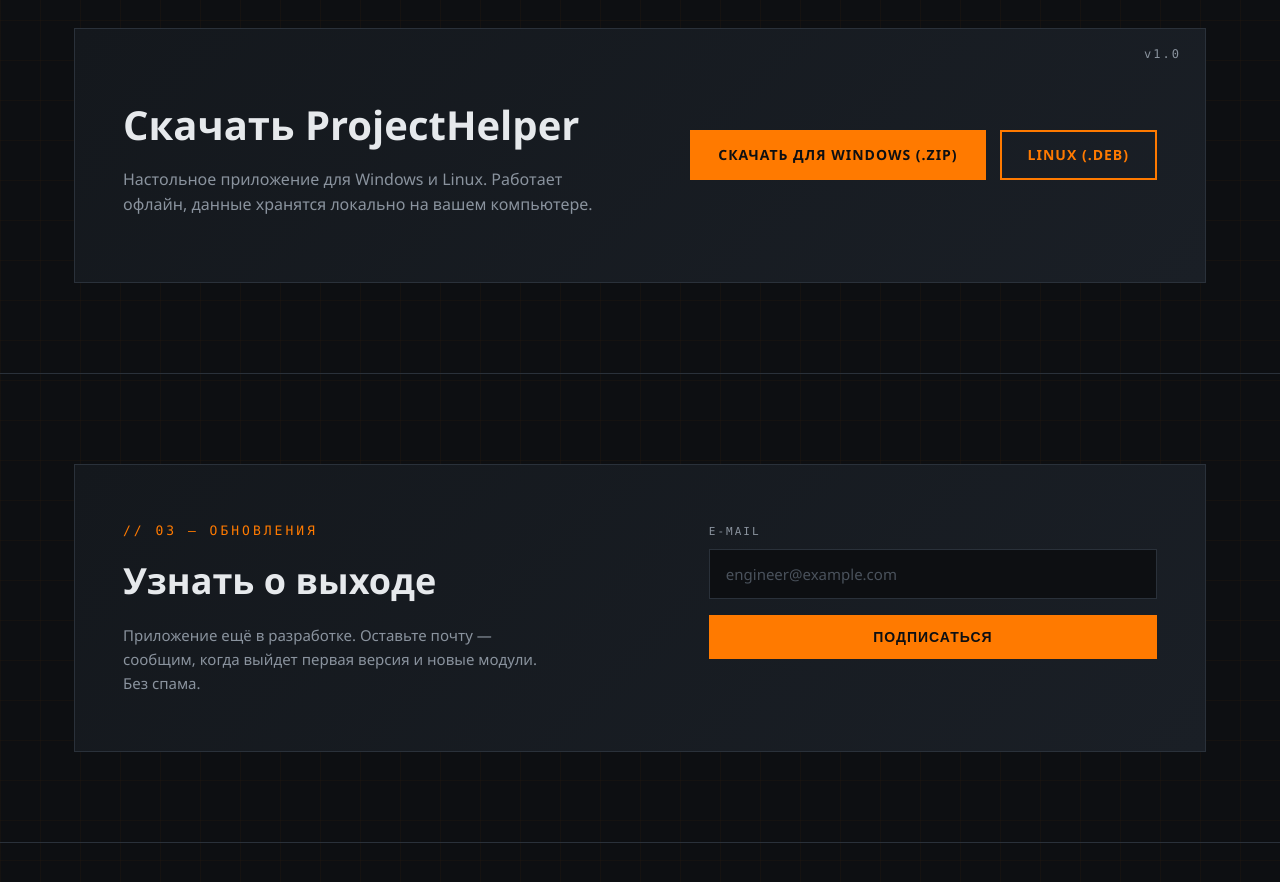
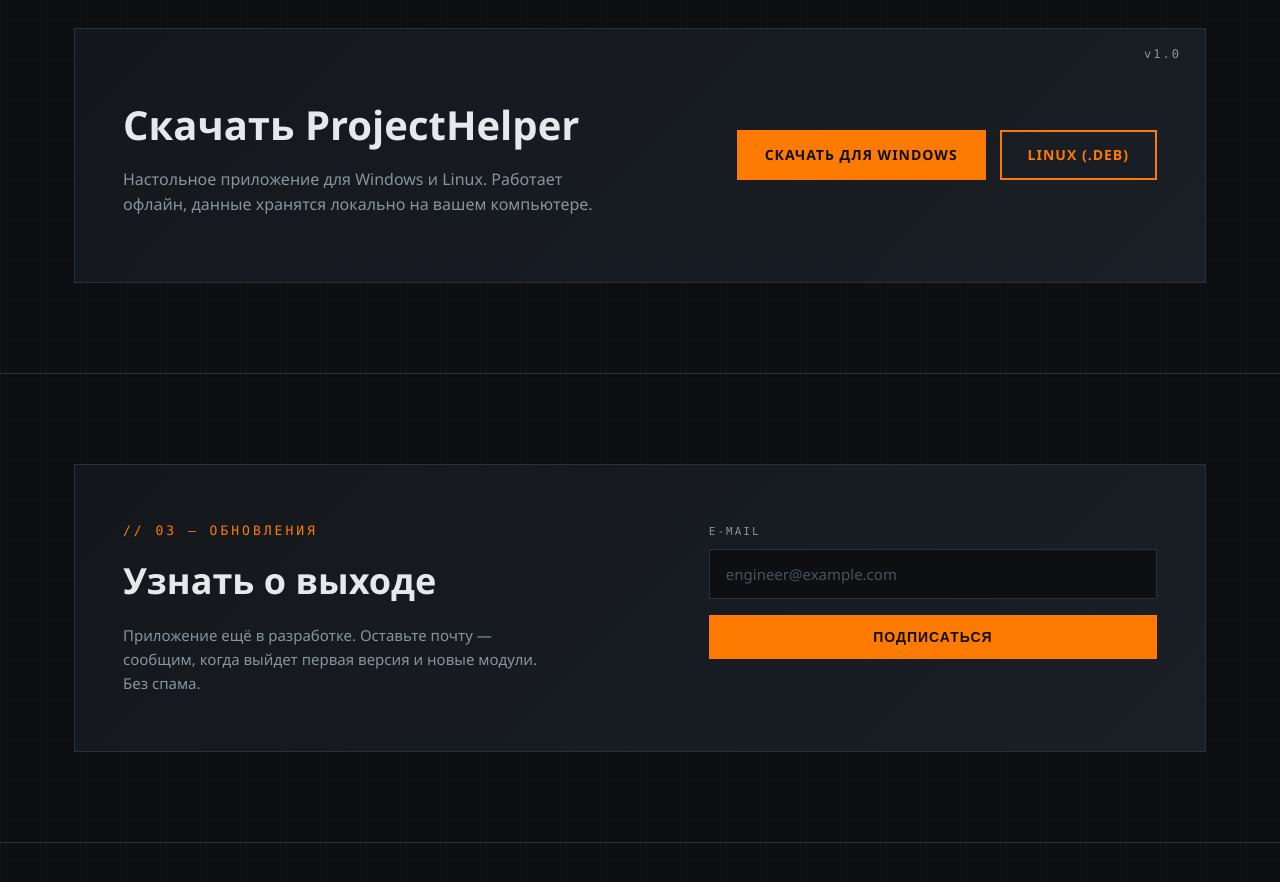
Before and after one commit to ansater/PROMA, a plain HTML site: page index.html in a window 1280 px wide. Shown: the part 2780-3662 px from the top of the page. Drawn offline with Linux system fonts and the light colour scheme.

Commit message:
Update index.html

```diff
--- a/index.html
+++ b/index.html
@@ -413,7 +413,7 @@
         <p>Настольное приложение для Windows и Linux. Работает офлайн, данные хранятся локально на вашем компьютере.</p>
       </div>
       <div class="dl-buttons">
-        <a href="https://github.com/ansater/PROMA/releases/download/v1.0.0/Kontur-1.0.0.zip" class="btn btn-fill">Скачать для Windows (.zip)</a>
+        <a href="https://github.com/ansater/PROMA/releases/download/v1.0.0/Kontur-1.0.0.zip" class="btn btn-fill">Скачать для Windows</a>
         <a href="#" class="btn">Linux (.deb)</a>
       </div>
     </div>
```
